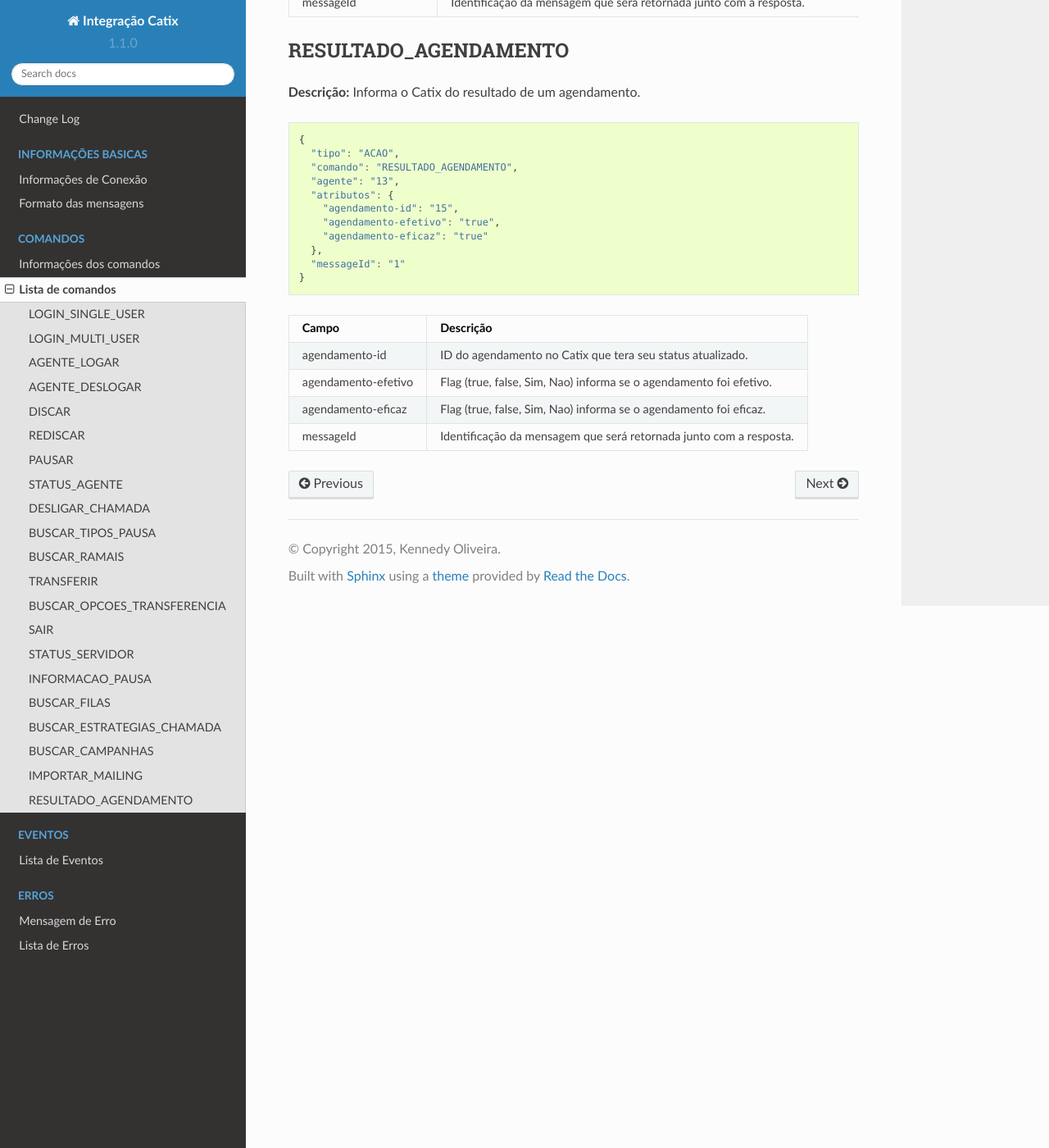
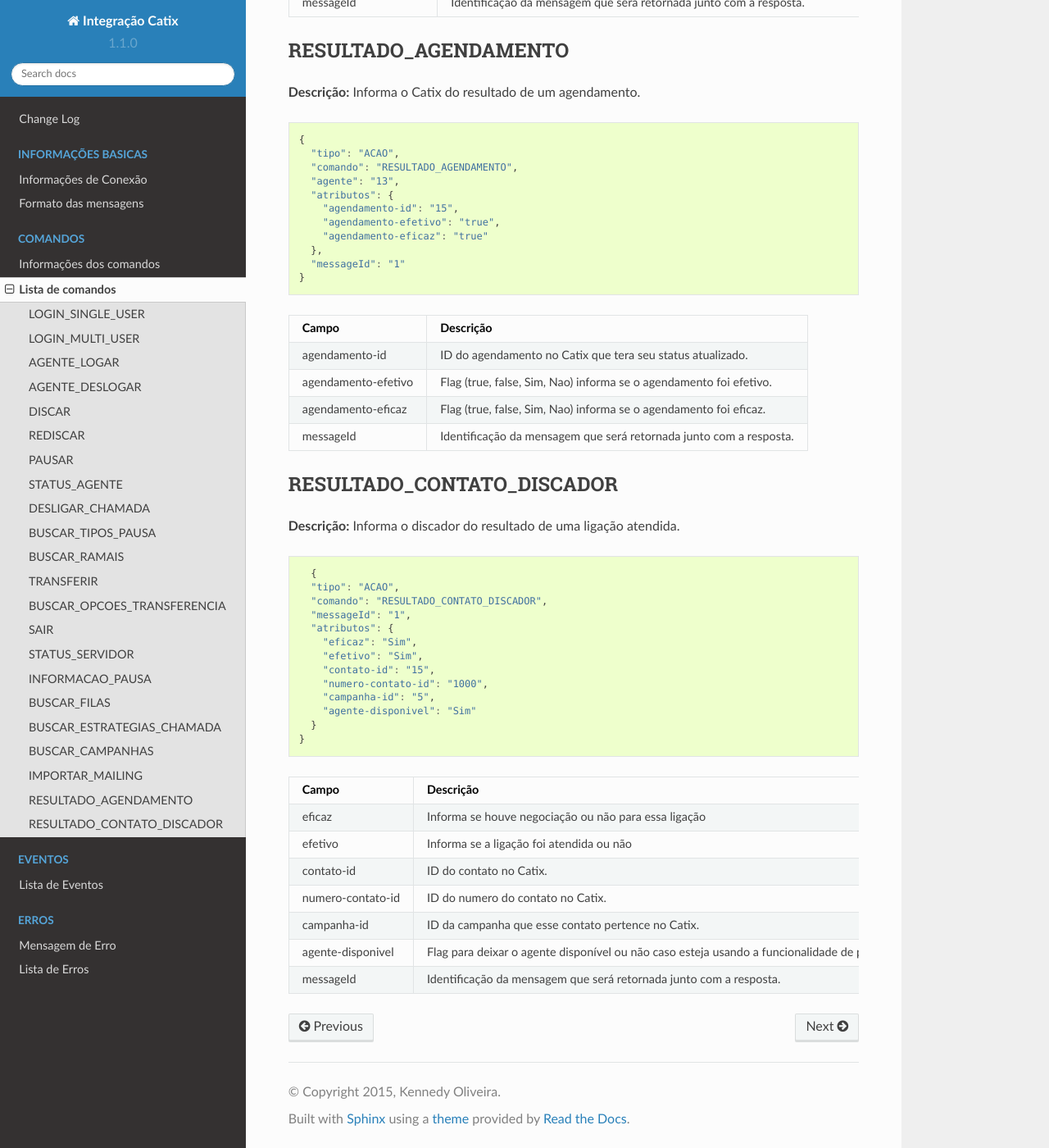
Before and after one commit to Catelani/integracao-catix, a Sphinx documentation site: the page built from docs/source/comandos.rst, in a window 1280 px wide and 1400 px high, scrolled down 13022 px. Shown: the whole window at 82% size. Built offline with Sphinx 7.4.7 and the Read the Docs theme 2.0.0, drawn with Linux system fonts in a browser that asks for light colours.

Commit message:
Adicionando comando Resultado do Discador

```diff
--- a/docs/source/comandos.rst
+++ b/docs/source/comandos.rst
@@ -772,3 +772,43 @@ RESULTADO_AGENDAMENTO
 +---------------------+--------------------------------------------------------------------+
 | messageId           | Identificação da mensagem que será retornada junto com a resposta. |
 +---------------------+--------------------------------------------------------------------+
+
+
+RESULTADO_CONTATO_DISCADOR
+""""""""""""""""""""""""""
+
+**Descrição:** Informa o discador do resultado de uma ligação atendida.
+
+.. code-block:: javascript
+
+    {
+    "tipo": "ACAO",
+    "comando": "RESULTADO_CONTATO_DISCADOR",
+    "messageId": "1",
+    "atributos": {
+      "eficaz": "Sim",
+      "efetivo": "Sim",
+      "contato-id": "15",
+      "numero-contato-id": "1000",
+      "campanha-id": "5",
+      "agente-disponivel": "Sim"
+    }
+  }
+
++-------------------+----------------------------------------------------------------------------------------------------------------------+
+| Campo             | Descrição                                                                                                            |
++===================+======================================================================================================================+
+| eficaz            | Informa se houve negociação ou não para essa ligação                                                                 |
++-------------------+----------------------------------------------------------------------------------------------------------------------+
+| efetivo           | Informa se a ligação foi atendida ou não                                                                             |
++-------------------+----------------------------------------------------------------------------------------------------------------------+
+| contato-id        | ID do contato no Catix.                                                                                              |
++-------------------+----------------------------------------------------------------------------------------------------------------------+
+| numero-contato-id | ID do numero do contato no Catix.                                                                                    |
++-------------------+----------------------------------------------------------------------------------------------------------------------+
+| campanha-id       | ID da campanha que esse contato pertence no Catix.                                                                   |
++-------------------+----------------------------------------------------------------------------------------------------------------------+
+| agente-disponivel | Flag para deixar o agente disponível ou não caso esteja usando a funcionalidade de pausa pós atendimento automatico. |
++-------------------+----------------------------------------------------------------------------------------------------------------------+
+| messageId         | Identificação da mensagem que será retornada junto com a resposta.                                                   |
++-------------------+----------------------------------------------------------------------------------------------------------------------+
```
